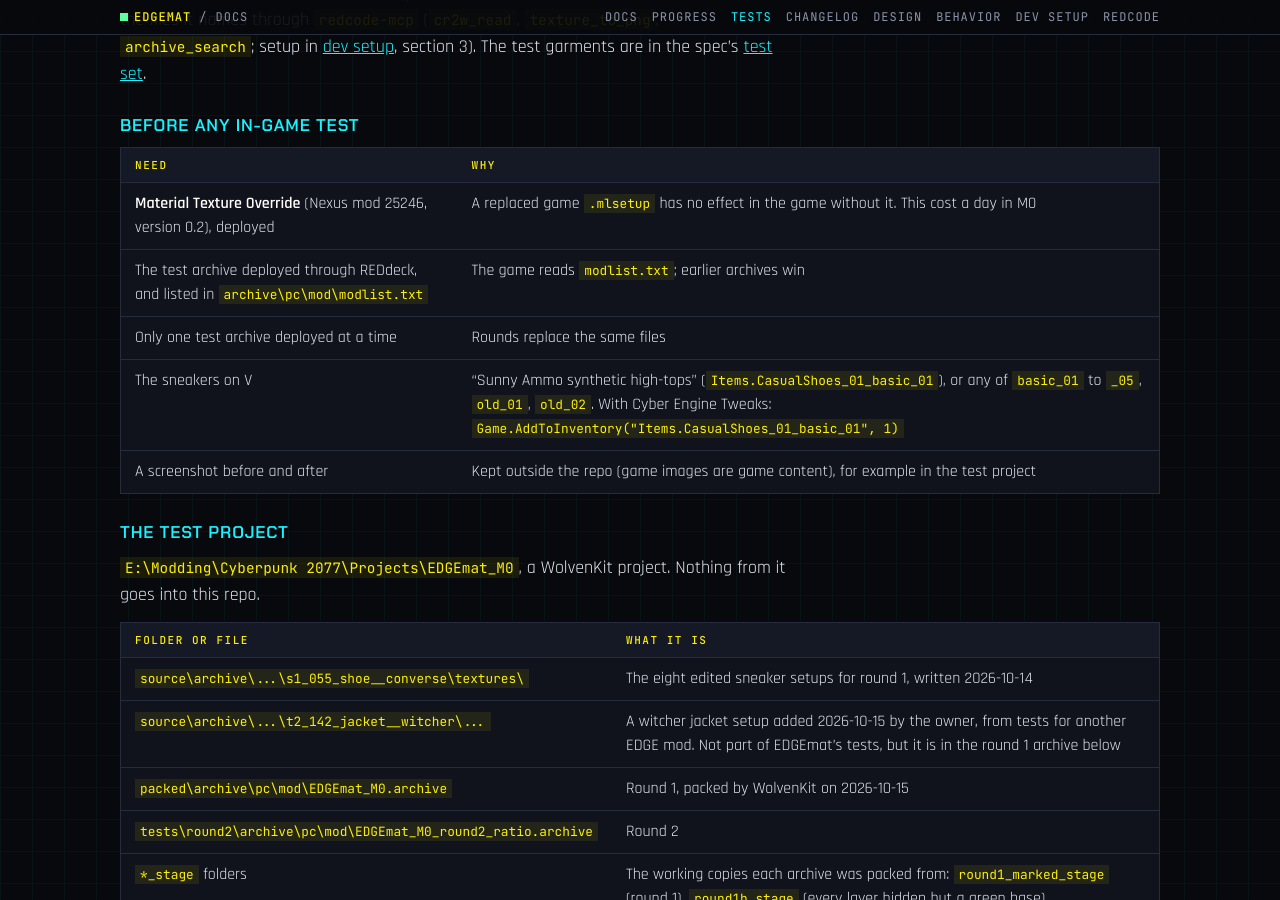
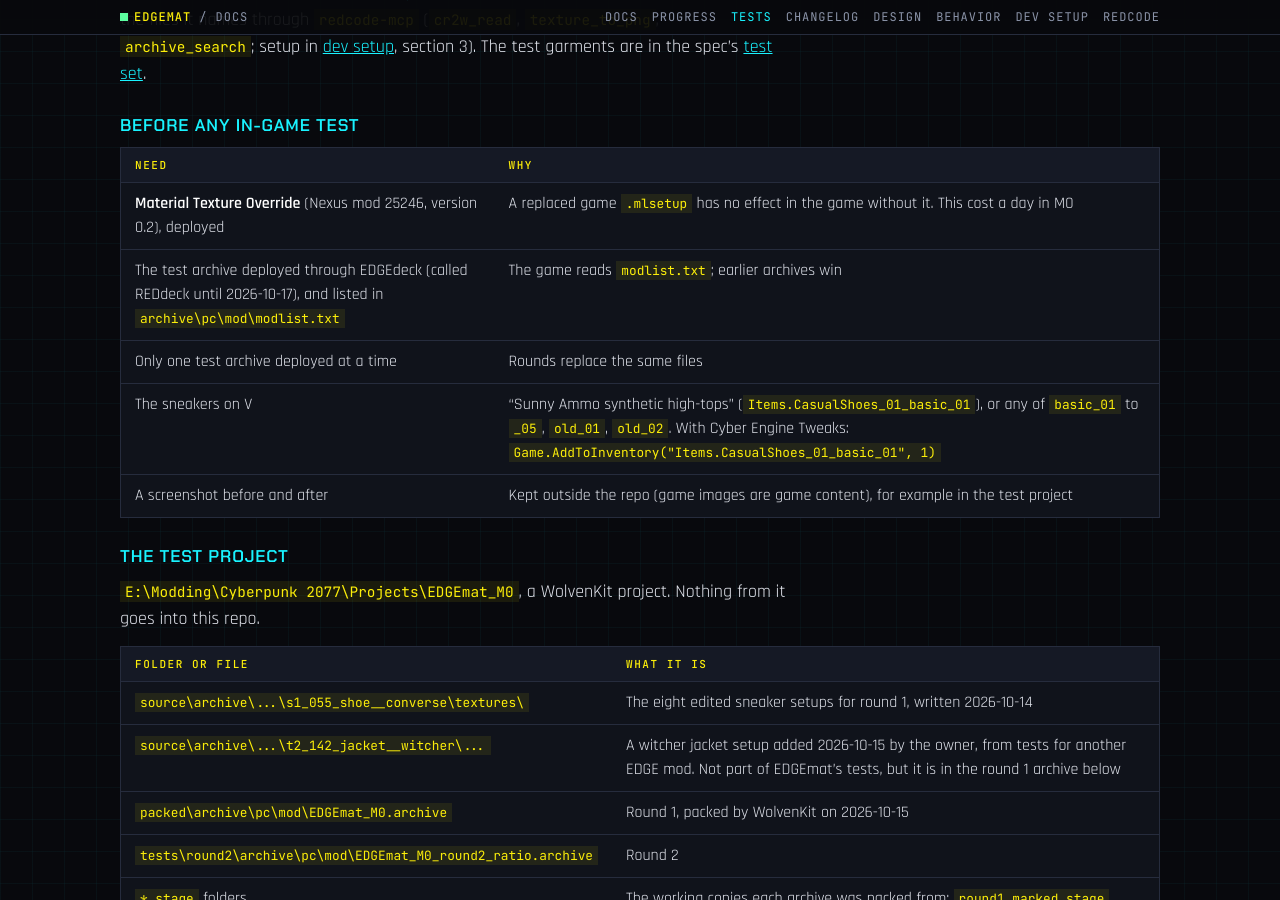
Before and after one commit to Edgemodders/EDGEmat, a Jekyll site: the page built from docs/testing.md, in a window 1280 px wide and 900 px high, scrolled down 20557 px. Built offline with Jekyll 4.4.1, drawn with Linux system fonts in a browser that asks for light colours; our own code applies the rules of GitHub Pages for plain Markdown files.

Commit message:
Tests: REDdeck is EDGEdeck now
Co-Authored-By: Claude Opus 5.5 <noreply@anthropic.com>

```diff
--- a/docs/testing.md
+++ b/docs/testing.md
@@ -371,7 +371,7 @@ Checklist items 1 to 10 in the [behavior spec](design/behavior.html#checklist-fo
 | Need | Why |
 |---|---|
 | **Material Texture Override** (Nexus mod 25246, version 0.2), deployed | A replaced game `.mlsetup` has no effect in the game without it. This cost a day in M0 |
-| The test archive deployed through REDdeck, and listed in `archive\pc\mod\modlist.txt` | The game reads `modlist.txt`; earlier archives win |
+| The test archive deployed through EDGEdeck (called REDdeck until 2026-10-17), and listed in `archive\pc\mod\modlist.txt` | The game reads `modlist.txt`; earlier archives win |
 | Only one test archive deployed at a time | Rounds replace the same files |
 | The sneakers on V | "Sunny Ammo synthetic high-tops" (`Items.CasualShoes_01_basic_01`), or any of `basic_01` to `_05`, `old_01`, `old_02`. With Cyber Engine Tweaks: `Game.AddToInventory("Items.CasualShoes_01_basic_01", 1)` |
 | A screenshot before and after | Kept outside the repo (game images are game content), for example in the test project |
```
